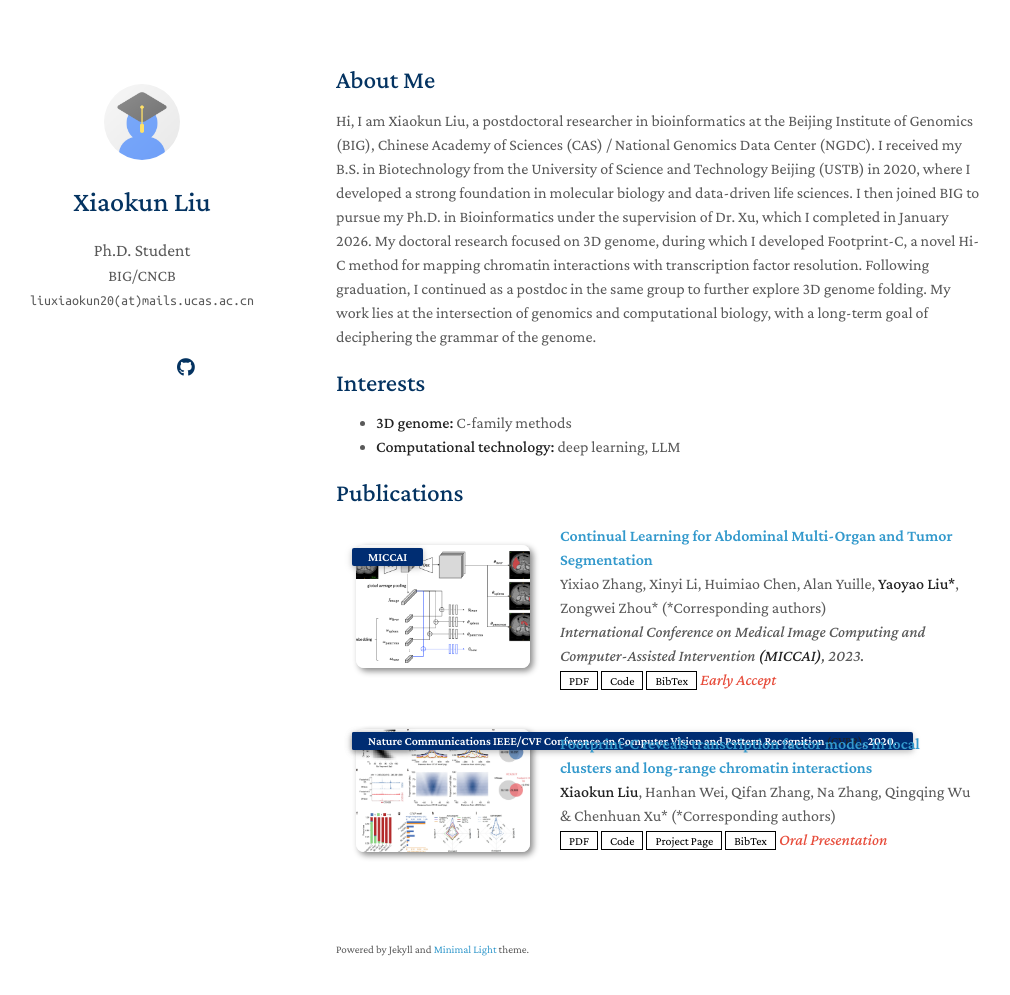
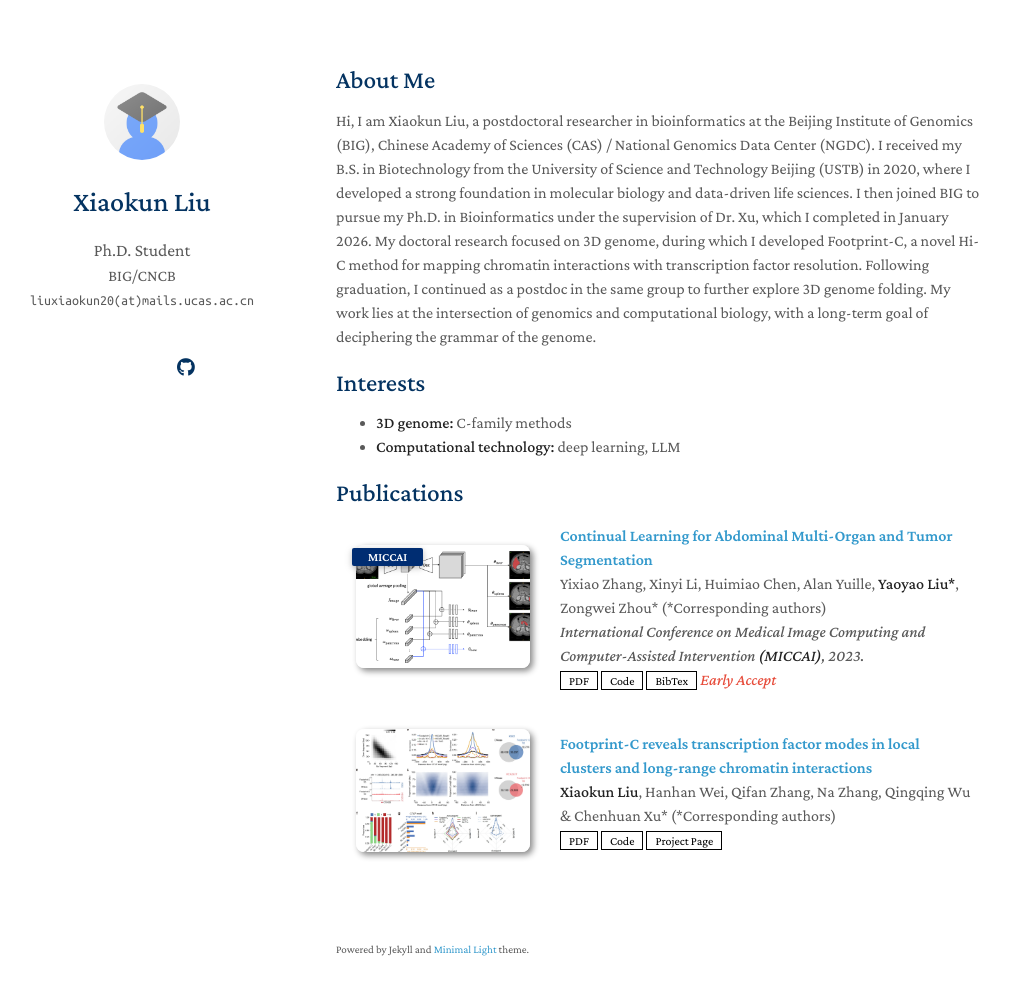
Before and after one commit to xiaokunliu01/xiaokunliu01.github.io, a Jekyll site: the page built from index.md, in a window 1280 px wide and 1030 px high. Shown: the top 995 px of the window, without its empty margins (134-1144 px from the left). Built offline with Jekyll 4.4.1, drawn with Linux system fonts in a browser that asks for light colours; a style sheet for code colours, icons or effects is not loaded; our own code applies the rules of GitHub Pages for plain Markdown files.

Commit message:
Update publications.yml

```diff
--- a/_data/publications.yml
+++ b/_data/publications.yml
@@ -12,11 +12,11 @@ main:
 
   - title: "Footprint-C reveals transcription factor modes in local clusters and long-range chromatin interactions"
     authors: <strong>Xiaokun Liu</strong>, Hanhan Wei, Qifan Zhang, Na Zhang, Qingqing Wu & Chenhuan Xu* (*Corresponding authors)
-    conference_short : CVPR
-    Journal: Nature Communications IEEE/CVF Conference on Computer Vision and Pattern Recognition <strong>(CVPR)</strong>, 2020.
+    #conference_short : CVPR
+    Journal: Nature Communications
     pdf: https://www.nature.com/articles/s41467-024-55403-7.pdf
     code: https://github.com/xiaokunliu01/Footprint-C
     page: https://www.nature.com/articles/s41467-024-55403-7
-    bibtex: https://class-il.mpi-inf.mpg.de/mnemonics/
-    notes: Oral Presentation
+    #bibtex: https://class-il.mpi-inf.mpg.de/mnemonics/
+    #notes: Oral Presentation
     image: ./assets/img/Footprint-C.png
```
